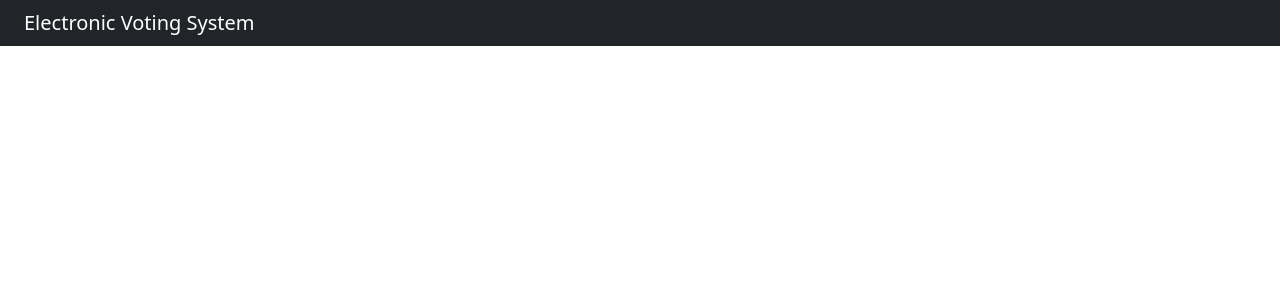
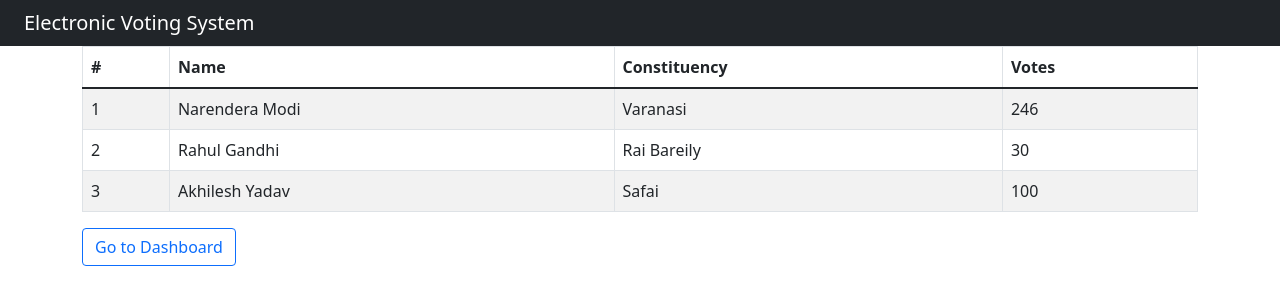
Before and after one commit to a12baghel2/Electronic-Voting-System-Fontend, a React (Create React App) app: page /result in a window 1280 px wide. Shown: the top 304 px of the page. Built offline with nearby package versions, Linux system fonts and the light colour scheme.

Commit message:
Added Result component

```diff
--- a/src/App.js
+++ b/src/App.js
@@ -7,6 +7,7 @@ import PartyDetail from './Component/PartyDetail';
 import Candidate from './Component/Candidate';
 import Election from './Component/Election';
 import Home from './Component/Home';
+import Result from './Component/Result'
 import PendingVoterId from "./Component/PendingVoterId";
 import { BrowserRouter, Route,  Routes} from "react-router-dom";
 
@@ -18,6 +19,7 @@ function App() {
         <Nav />
         <Routes>
           <Route exact path='/' element={<Home />}></Route>
+          <Route exact path='/result' element={<Result />}></Route>
           <Route exact path='/admin' element={<Admin />}></Route>
           <Route exact path='/signup' element={<SignUp />}></Route>
           <Route exact path='/login' element={<Login />}></Route>
--- a/src/Component/Admin.js
+++ b/src/Component/Admin.js
@@ -51,9 +51,15 @@ function Admin() {
             Accept/Reject Pending Request
           </Button>
         </Link>
-        <Button className='mt-2' variant='outline-danger' type='submit'>
-          View/Declare Result
-        </Button>
+        <Link to='/result'>
+          <Button
+            className='mt-2'
+            style={{ width: "100%" }}
+            variant='outline-danger'
+            type='submit'>
+            View/Declare Result
+          </Button>
+        </Link>
       </Row>
     </Container>
   );
--- /dev/null
+++ b/src/Component/Result.js
@@ -0,0 +1,47 @@
+import React from "react";
+import Container from "react-bootstrap/Container";
+import Button from "react-bootstrap/Button";
+import Table from "react-bootstrap/Table";
+import { Link } from "react-router-dom";
+
+function Result() {
+  return (
+    <Container>
+      <Table responsive striped bordered hover>
+        <thead>
+          <tr>
+            <th>#</th>
+            <th>Name</th>
+            <th>Constituency</th>
+            <th>Votes</th>
+          </tr>
+        </thead>
+        <tbody>
+          <tr>
+            <td>1</td>
+            <td>Narendera Modi</td>
+            <td>Varanasi</td>
+            <td>246</td>
+          </tr>
+          <tr>
+            <td>2</td>
+            <td>Rahul Gandhi</td>
+            <td>Rai Bareily</td>
+            <td>30</td>
+          </tr>
+          <tr>
+            <td>3</td>
+            <td>Akhilesh Yadav</td>
+            <td>Safai</td>
+            <td>100</td>
+          </tr>
+        </tbody>
+      </Table>
+      <Link to='/admin'>
+        <Button variant='outline-primary'>Go to Dashboard</Button>
+      </Link>
+    </Container>
+  );
+}
+
+export default Result;
```
